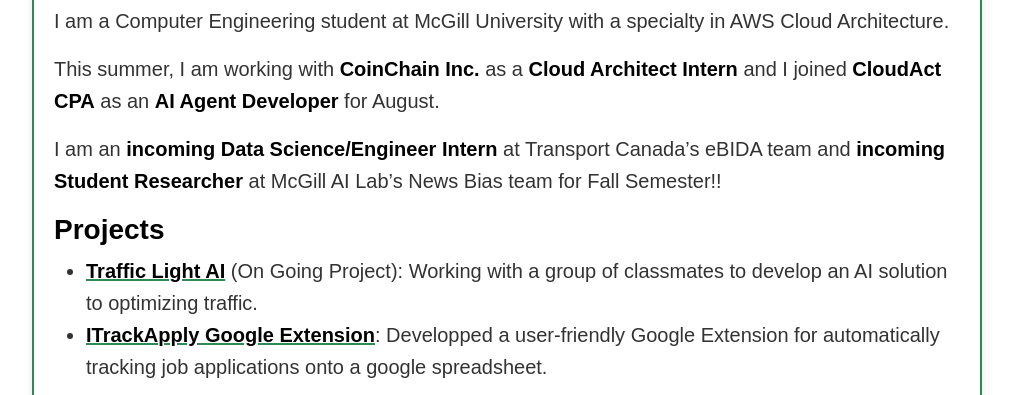
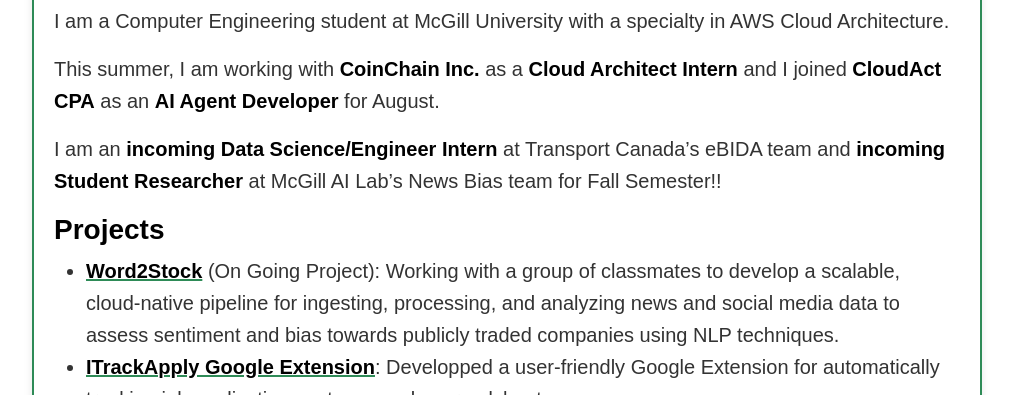
Before and after one commit to peterhxk/peterhxk.github.io, a Jekyll site: the page built from index.markdown, in a window 1280 px wide and 900 px high, scrolled down 391 px, cut to the strip 0-395 px from the top of the window. Shown: the whole strip, without its empty margins (133-1146 px from the left). Built offline with Jekyll 4.4.1, drawn with Linux system fonts in a browser that asks for light colours.

Commit message:
update webpage

```diff
--- a/index.markdown
+++ b/index.markdown
@@ -13,8 +13,8 @@ I am an **incoming Data Science/Engineer Intern** at Transport Canada's eBIDA te
 
 ### **Projects**
 
-- [**Traffic Light AI**](https://github.com/AITrafficGroupMcGill/TrafficAI) (On Going Project):
-  Working with a group of classmates to develop an AI solution to optimizing traffic.
+- [**Word2Stock**](https://github.com/peterhxk/Word2Stocks) (On Going Project):
+  Working with a group of classmates to develop a scalable, cloud-native pipeline for ingesting, processing, and analyzing news and social media data to assess sentiment and bias towards publicly traded companies using NLP techniques.
 - [**ITrackApply Google Extension**](https://www.youtube.com/embed/KrnUM2nuuWE):
 Developped a user-friendly Google Extension for automatically tracking job applications onto a google spreadsheet.
 <div style="text-align: center;">
```
